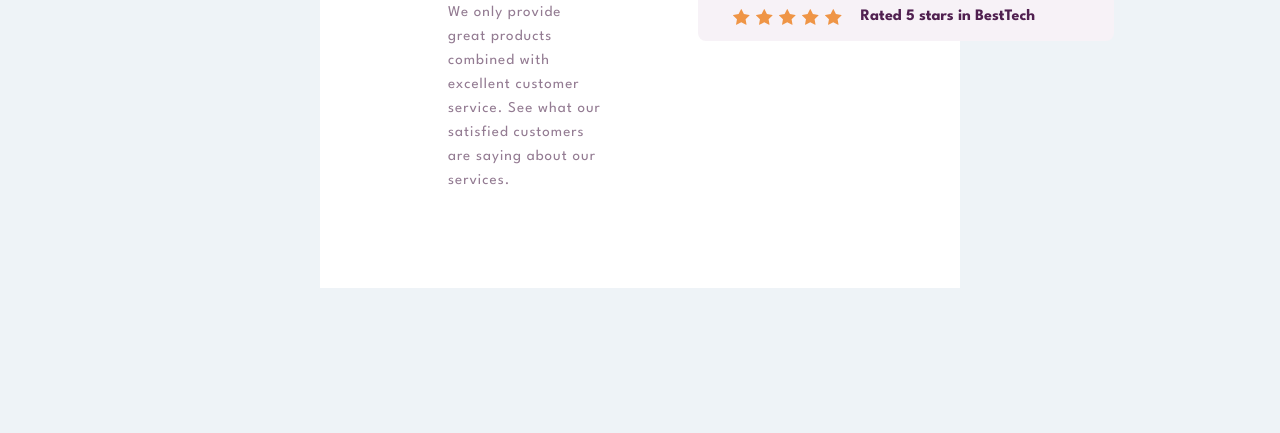
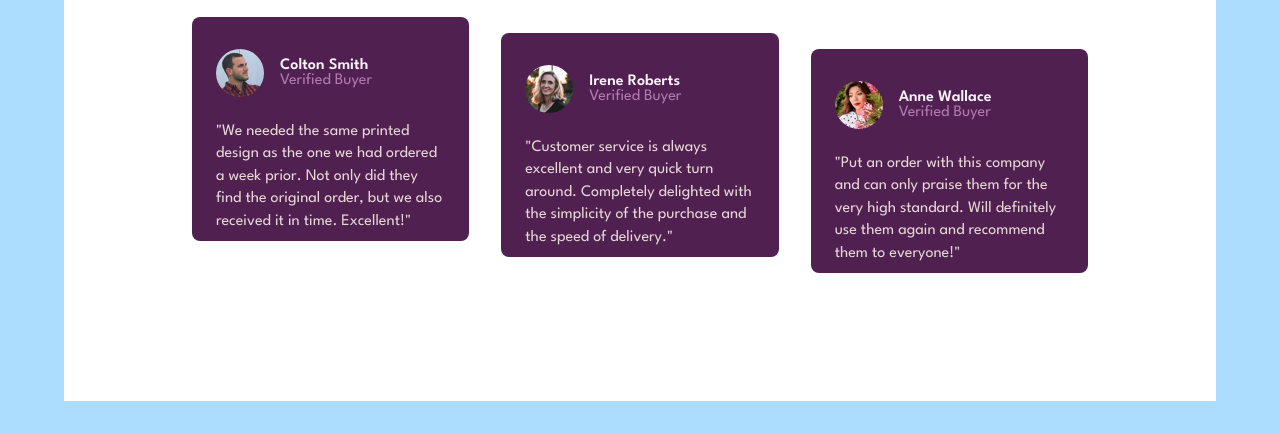
Before and after one commit to franc51/social-proof-section-master, a plain HTML site: page index.html in a window 1280 px wide. Shown: the part 493-926 px from the top of the page. Before the commit the page ends 813 px from the top, so only its background shows below. Drawn offline with Linux system fonts and the light colour scheme.

Commit message:
finished desktop design

```diff
--- a/index.css
+++ b/index.css
@@ -5,13 +5,13 @@
 }
 
 body {
-    background-color: rgb(238, 243, 247);
+  background-color: rgb(172, 221, 255);
   background-size: cover;
   margin: 0;
   padding: 0;
   box-sizing: border-box;
 }
-#show-borders{
+#show-borders {
   border: none;
   background-color: aqua;
   padding: 1rem;
--- a/index.html
+++ b/index.html
@@ -1,24 +1,15 @@
-<html lang="en">
-<head>
-    <meta charset="UTF-8">
-    <meta name="viewport" content="width=device-width, initial-scale=1.0">
-    <link rel="stylesheet" href="social_proof.css">
-    <link rel="stylesheet" href="index.css">
-    <script src="index.js" defer></script>
-    <link rel="preconnect" href="https://fonts.googleapis.com">
-    <link rel="preconnect" href="https://fonts.gstatic.com" crossorigin>
-    <link href="https://fonts.googleapis.com/css2?family=Inter:ital,opsz,wght@0,14..32,100..900;1,14..32,100..900&family=League+Spartan:wght@100..900&family=Young+Serif&display=swap" rel="stylesheet">
-    <title>Document</title>
-</head>
-<body>
-</body>
 </html>
   <head>
     <meta charset="UTF-8" />
     <meta name="viewport" content="width=device-width, initial-scale=1.0" />
     <title>Social proof</title>
-    <link rel="stylesheet" href="social.css" />
+    <link rel="stylesheet" href="social-desktop.css"/>
+    <link rel="stylesheet" media="screen and (max-width:600px)" href="social-mobile.css"/>
+    <link rel="preconnect" href="https://fonts.googleapis.com">
+    <link rel="preconnect" href="https://fonts.gstatic.com" crossorigin>
+    <link href="https://fonts.googleapis.com/css2?family=Inter:ital,opsz,wght@0,14..32,100..900;1,14..32,100..900&family=League+Spartan:wght@100..900&family=Young+Serif&display=swap" rel="stylesheet">
     <link rel="stylesheet" href="index.css" />
+    <script src="index.js" defer></script>
   </head>
   <body>
     <button id="show-borders">Show borders</button>
@@ -35,7 +26,7 @@
           </p>
         </div>
         <div class="social__description__rating">
-          <div class="social__rating__stars__single_1">
+          <div class="social__rating__stars__single">
             <img class="social__star"
               class="social__rating__star"
               src="files/icon-star.svg"
@@ -63,7 +54,7 @@
             />
             <p class="social__rating__stars__single_p"><b>Rated 5 stars in Reviews</b></p>
           </div>
-          <div class="social__rating__stars__single_2">
+          <div class="social__rating__stars__single">
             <img class="social__star"
               class="social__rating__star"
               src="files/icon-star.svg"
@@ -91,7 +82,7 @@
             />
             <p class="social__rating__stars__single_p"><b>Rated 5 stars in Report Guru</b></p>
           </div>
-          <div class="social__rating__stars__single_3">
+          <div class="social__rating__stars__single">
             <img class="social__star"
               class="social__rating__star"
               src="files/icon-star.svg"
@@ -121,7 +112,45 @@
           </div>
         </div>
       </div>
-      <div class="social__review"></div>
+      <div class="social__review">
+        <div class="social__review__card">
+          <div class="social__review__card__profile">
+            <img class="social__review__card__profile__picture" src="files/image-colton.jpg" alt="">
+            <div class="social__review__card__profile__name">
+              <p class="social__review__card__profile__name__p">Colton Smith</p>
+              <p class="social__review__card__profile__name__p2">Verified Buyer</p>
+          </div>
+          </div>
+          <div class="social__review__card__profile__text">"We needed the same printed design as the one we had ordered a week prior.
+            Not only did they find the original order, but we also received it in time.
+            Excellent!"</div>
+        </div>
+        <div class="social__review__card">
+          <div class="social__review__card__profile">
+            <img class="social__review__card__profile__picture" src="files/image-irene.jpg" alt="">
+            <div class="social__review__card__profile__name">
+              <p class="social__review__card__profile__name__p">Irene Roberts</p>
+              <p class="social__review__card__profile__name__p2">Verified Buyer</p>
+            </div>
+          </div>
+          <div class="social__review__card__profile__text">"Customer service is always excellent and very quick turn around. Completely
+            delighted with the simplicity of the purchase and the speed of delivery."
+
+    </div>
+        </div>
+        <div class="social__review__card">
+          <div class="social__review__card__profile">
+            <img class="social__review__card__profile__picture" src="files/image-anne.jpg" alt="">
+            <div class="social__review__card__profile__name">
+              <p class="social__review__card__profile__name__p">Anne Wallace</p>
+              <p class="social__review__card__profile__name__p2">Verified Buyer</p>
+          </div>
+          </div>
+          <div class="social__review__card__profile__text">"Put an order with this company and can only praise them for the very high
+            standard. Will definitely use them again and recommend them to everyone!"
+        </div>
+        </div>
+      </div>
     </article>
   </body>
 </html>
--- /dev/null
+++ b/social-desktop.css
@@ -0,0 +1,101 @@
+.star {
+  background-image: url(files/icon-star.svg);
+  padding: 1rem;
+}
+.social__star {
+  margin: 0 3px;
+}
+.social__proof {
+  margin: 2rem 4rem;
+  padding: 6rem 8rem;
+  background-color: white;
+  font-family: "League Spartan";
+}
+.social__description {
+  display: flex;
+  justify-content: space-between;
+}
+.social__description__text {
+  max-width: 40%;
+}
+.social__description__text_title {
+  font-size: 3rem;
+  color: hsl(300, 43%, 22%);
+}
+.social__description__text_paragraph {
+  margin-top: 1rem;
+  letter-spacing: 1px;
+  line-height: 1.5rem;
+  font-size: 15px;
+  color: hsl(303, 10%, 53%);
+}
+.social__description__rating {
+  display: flex;
+  flex-direction: column;
+  justify-content: center;
+  padding: 1rem;
+  min-width: 45%;
+}
+.social__rating__stars__single {
+  display: flex;
+  width: 26rem;
+  border-radius: 0.5rem;
+  background-color: hsl(300, 24%, 96%);
+  padding: 1rem 2rem;
+  margin-left: 1rem;
+  color: hsl(300, 43%, 22%);
+}
+.social__rating__stars__single:nth-child(2) {
+  margin-left: 3rem;
+  margin-top: 1rem;
+}
+.social__rating__stars__single:nth-child(3) {
+  margin-left: 5rem;
+  margin-top: 1rem;
+}
+.social__rating__stars__single_p {
+  margin-left: 1rem;
+}
+.social__review {
+  display: flex;
+  justify-content: space-between;
+  gap: 2rem;
+  align-items: stretch;
+  padding: 2rem 0;
+  margin-top: 3rem;
+}
+.social__review__card {
+  background-color: hsl(300, 43%, 22%);
+  border-radius: 0.5rem;
+  padding: 2rem 1.5rem;
+  flex: 1;
+  height: 14rem;
+}
+.social__review__card:nth-child(2) {
+  margin-top: 1rem;
+}
+.social__review__card:nth-child(3) {
+  margin-top: 2rem;
+}
+
+.social__review__card__profile {
+  display: flex;
+  align-items: center;
+  margin-bottom: 1.5rem;
+}
+.social__review__card__profile__picture {
+  border-radius: 50%;
+  height: 3rem;
+  margin-right: 1rem;
+}
+.social__review__card__profile__name__p {
+  color: hsl(300, 24%, 96%);
+  font-weight: 600;
+}
+.social__review__card__profile__name__p2 {
+  color: hsl(302, 26%, 59%);
+}
+.social__review__card__profile__text {
+  color: rgb(230, 214, 214);
+  line-height: 1.4rem;
+}
--- a/social.css
+++ /dev/null
@@ -1,74 +0,0 @@
-.star {
-  background-image: url(files/icon-star.svg);
-  padding: 1rem;
-}
-.social__star {
-  margin: 0 3px;
-}
-.social__proof {
-  margin: 2rem 20rem;
-  padding: 6rem 8rem;
-  background-color: white;
-  font-family: "League Spartan";
-}
-.social__description {
-  display: flex;
-  justify-content: space-between;
-}
-.social__description__text {
-  max-width: 40%;
-
-}
-.social__description__text_title{
-  font-size: 3rem;
-  color: hsl(300, 43%, 22%);
-}
-.social__description__text_paragraph {
-  margin-top: 1rem;
-  letter-spacing: 1px;
-  line-height: 1.5rem;
-  font-size: 15px;
-  color: hsl(303, 10%, 53%);
-}
-.social__description__rating {
-
-  display: flex;
-  flex-direction: column;
-  justify-content: center;
-  padding: 1rem;
-  min-width: 45%;
-}
-.social__rating__stars {
-}
-.social__rating__stars__single_1 {
-  display: flex;
-  width: 26rem;
-  border-radius: 0.5rem;
-  background-color: hsl(300, 24%, 96%);
-  padding: 1rem 2rem;
-  margin-left: 1rem;
-  color: hsl(300, 43%, 22%);
-}
-.social__rating__stars__single_2 {
-  display: flex;
-  width: 26rem;
-  border-radius: 0.5rem;
-  background-color: hsl(300, 24%, 96%);
-  padding: 1rem 2rem;
-  margin-left: 3rem;
-  margin-top: 1rem;
-  color: hsl(300, 43%, 22%);
-}
-.social__rating__stars__single_3 {
-  display: flex;
-  width: 26rem;
-  border-radius: 0.5rem;
-  background-color: hsl(300, 24%, 96%);
-  padding: 1rem 2rem;
-  margin-left: 5rem;
-  margin-top: 1rem;
-  color: hsl(300, 43%, 22%);
-}
-.social__rating__stars__single_p {
-  margin-left: 1rem;
-}
```
Also changed, not shown: social-mobile.css (added). Lines whose indentation alone changed are shown as unchanged.
